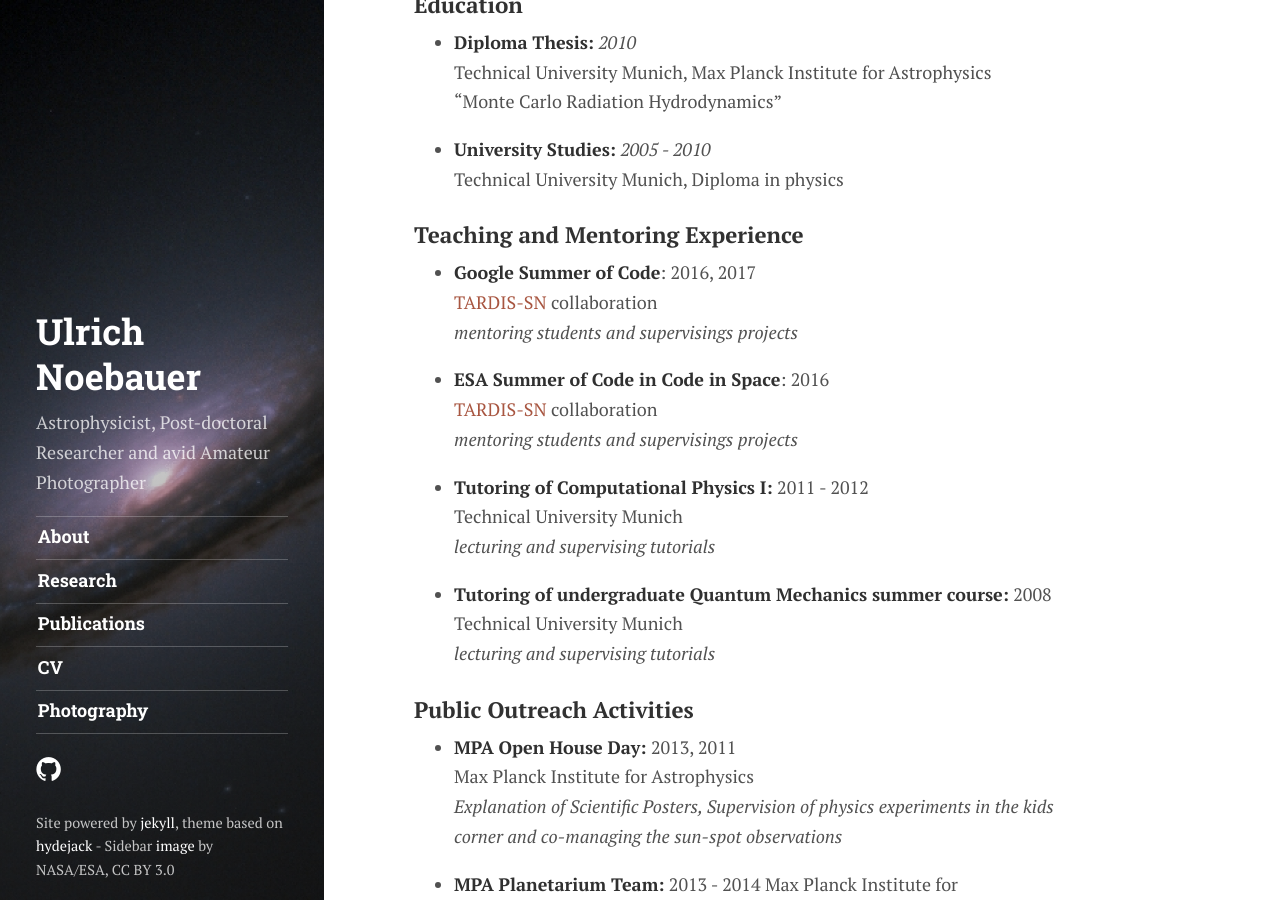
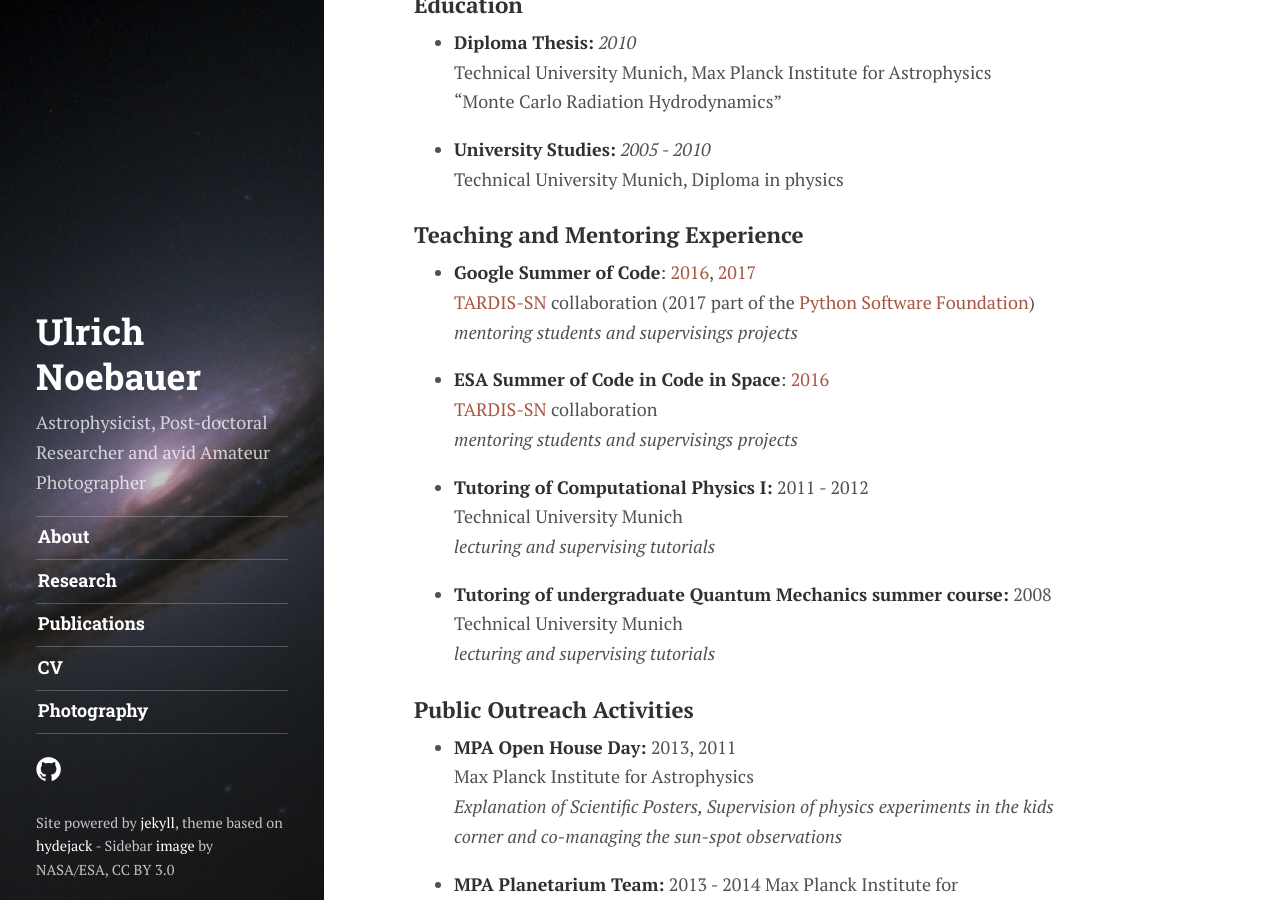
Before and after one commit to unoebauer/unoebauer.github.io, a Jekyll site: the page built from cv/index.md, in a window 1280 px wide and 900 px high, scrolled down 609 px. Built offline with Jekyll 4.4.1, drawn with Linux system fonts in a browser that asks for light colours; some web fonts are replaced.

Commit message:
Add links to GSOC, SOCIS, PSF

```diff
--- a/cv/index.md
+++ b/cv/index.md
@@ -29,11 +29,11 @@ permalink: /cv/
 
 ### Teaching and Mentoring Experience
 
-  * __Google Summer of Code__: 2016, 2017
-    [TARDIS-SN][tardis] collaboration
+  * __Google Summer of Code__: [2016][gsoc2016], [2017][gsoc2017]
+    [TARDIS-SN][tardis] collaboration (2017 part of the [Python Software Foundation][psf])
     _mentoring students and supervisings projects_
 
-  * __ESA Summer of Code in Code in Space__: 2016
+  * __ESA Summer of Code in Code in Space__: [2016][socis2016]
     [TARDIS-SN][tardis] collaboration
     _mentoring students and supervisings projects_
 
```
Also changed, not shown: other parts of cv/index.md (+4 -0 lines), publications/index.md (line endings or trailing spaces).
